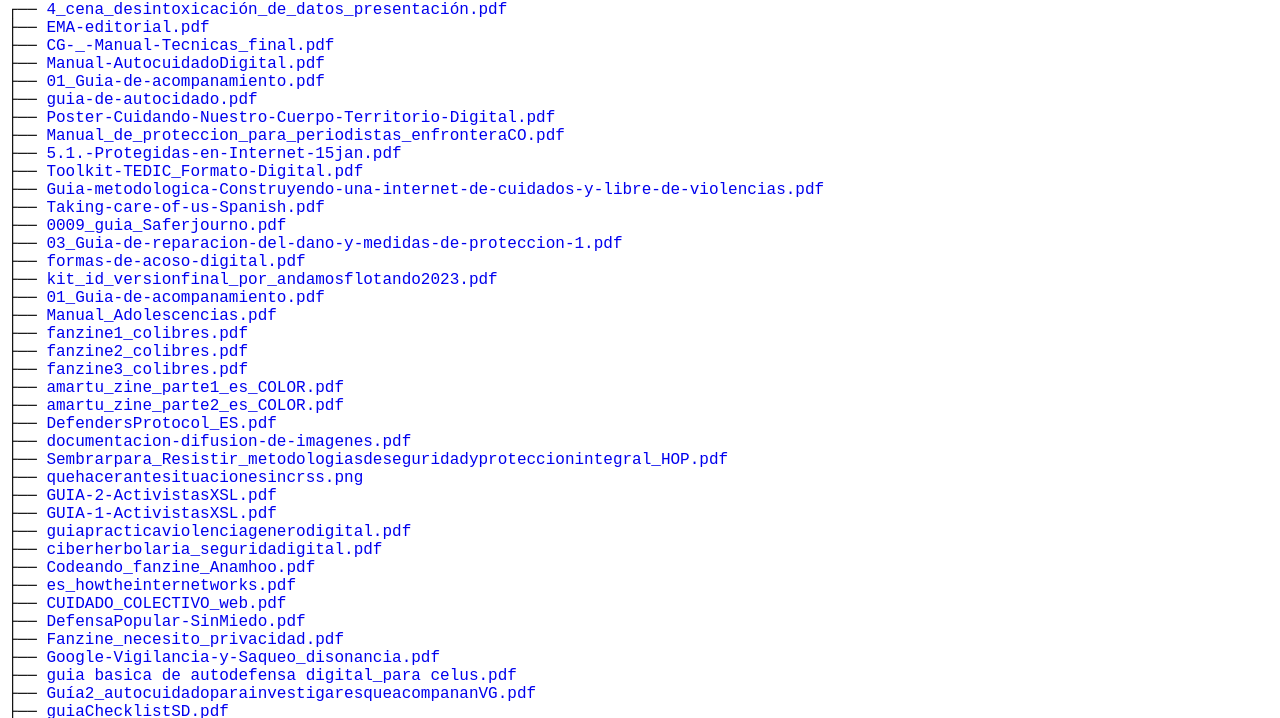
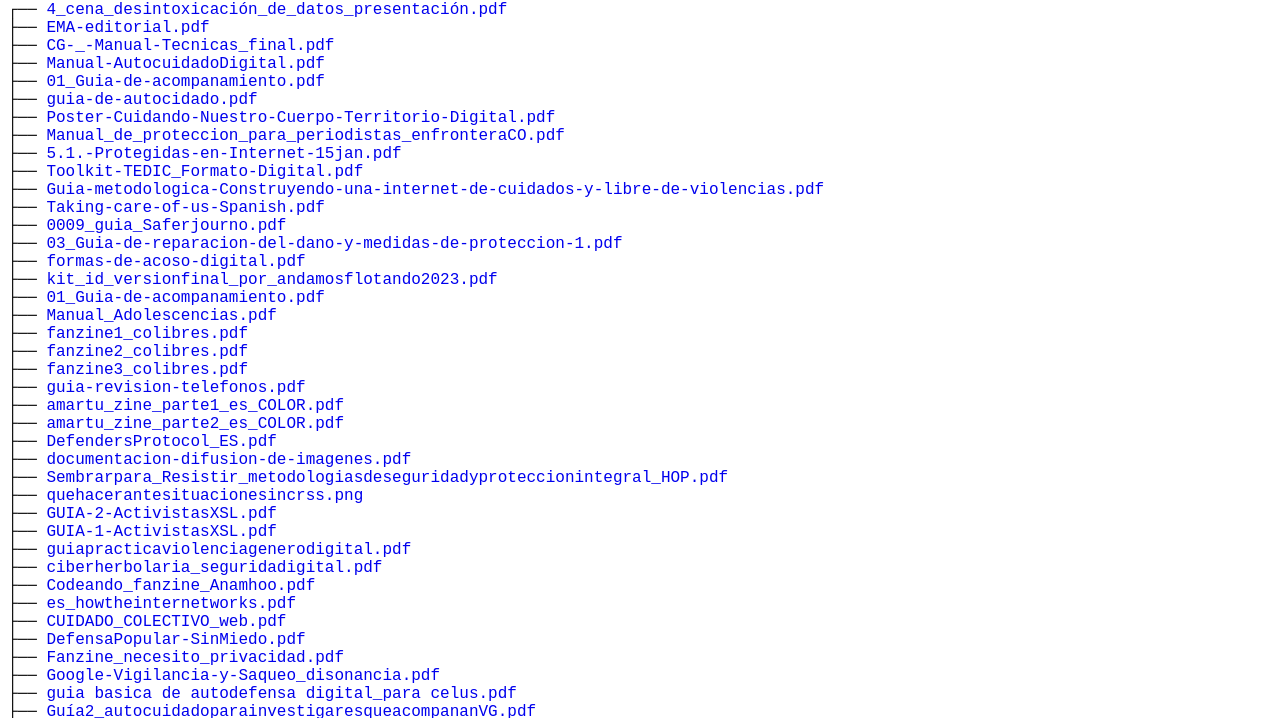
Before and after one commit to carlosm2/materiales-cuidado, a plain HTML site: page index.html in a window 1280 px wide. Shown: the part 79-797 px from the top of the page. Drawn offline with Linux system fonts and the light colour scheme.

Commit message:
Fix link for guia-revision-telefonos.pdf

```diff
--- a/index.html
+++ b/index.html
@@ -49,7 +49,7 @@
 	├── <a href="./fanzine1_colibres.pdf">fanzine1_colibres.pdf</a><br>
 	├── <a href="./fanzine2_colibres.pdf">fanzine2_colibres.pdf</a><br>
 	├── <a href="./fanzine3_colibres.pdf">fanzine3_colibres.pdf</a><br>
-	├── <a href="./guia-revision-telefonos.pdf
+	├── <a href="./guia-revision-telefonos.pdf">guia-revision-telefonos.pdf</a><br>
 	├── <a href="./amartu_zine_parte1_es_COLOR.pdf">amartu_zine_parte1_es_COLOR.pdf</a><br>
 	├── <a href="./amartu_zine_parte2_es_COLOR.pdf ">amartu_zine_parte2_es_COLOR.pdf</a><br>
 	├── <a href="./DefendersProtocol_ES.pdf">DefendersProtocol_ES.pdf</a><br>
```
